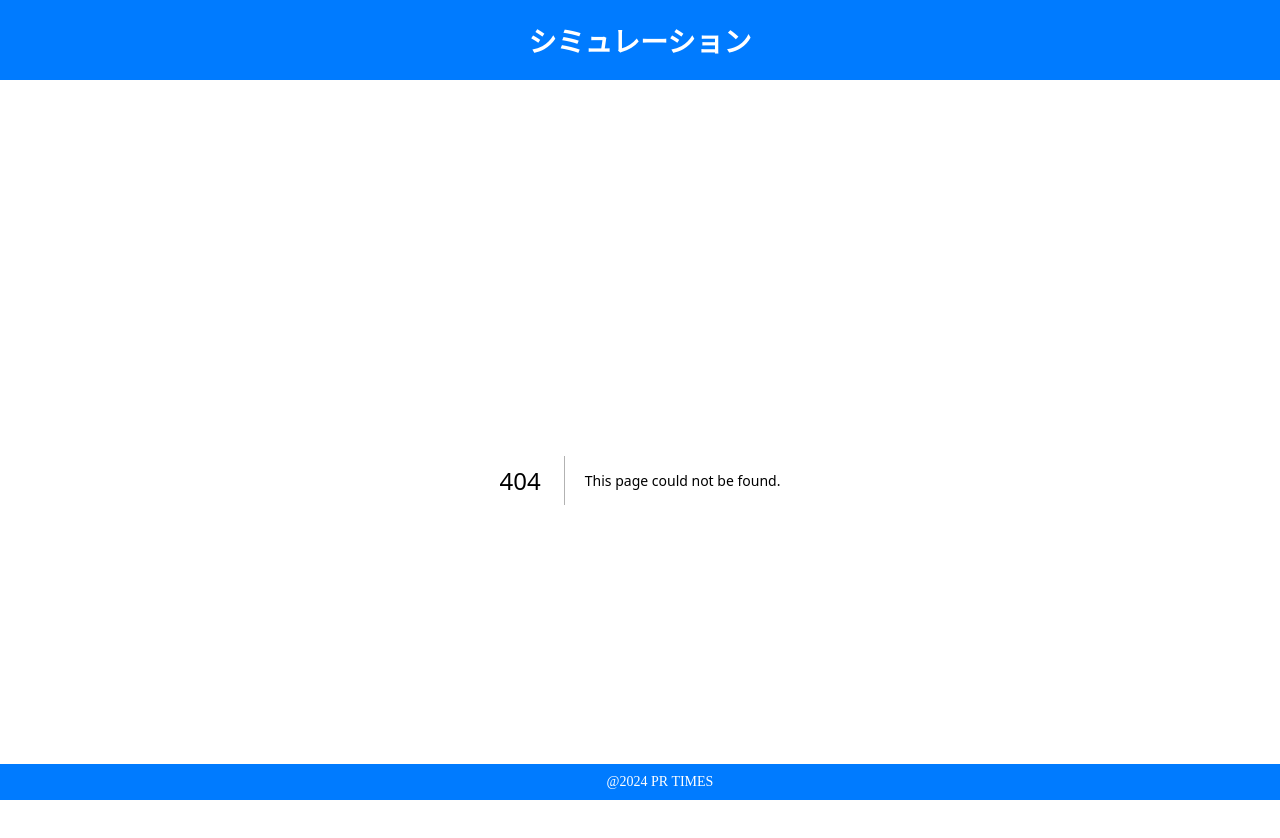
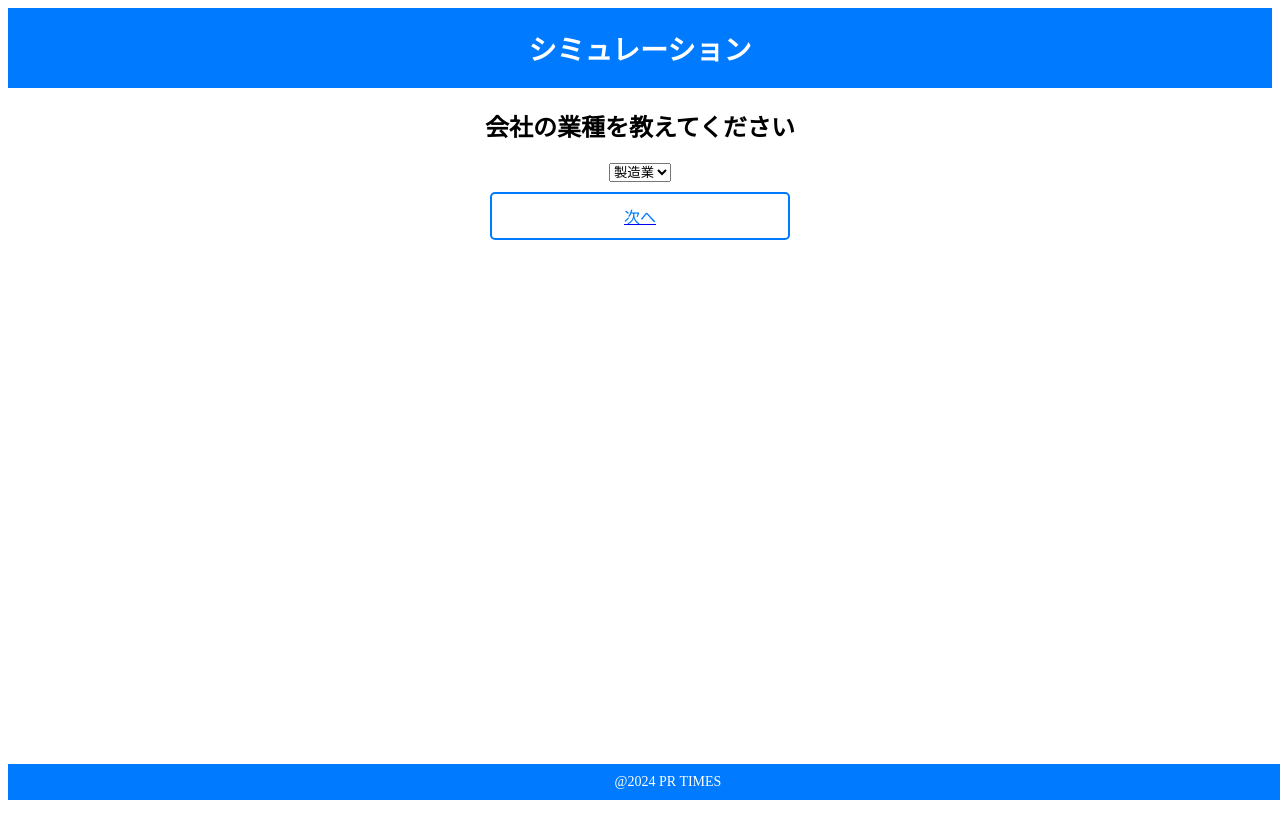
Before and after one commit to t38miwa/pr_times_app, a Next.js app: page /question_2 in a window 1280 px wide. Before the commit this address had no page. Shown: the top 838 px of the page. After the commit the page ends 800 px from the top, so only its background shows below. Built offline with nearby package versions, Linux system fonts and the light colour scheme.

Commit message:
result作成

```diff
--- a/app/question_1/page.tsx
+++ b/app/question_1/page.tsx
@@ -1,3 +1,5 @@
+import Link from "next/link";
+
 const Question_1 = () => {
     return (
         <div className="question-container">
@@ -7,6 +9,10 @@ const Question_1 = () => {
             <button>資本金5000万円以下</button>
             <button>資本金1億円以下</button>
             <button>資本金10億円以下</button>
+
+            <Link href={`/question_2`}>
+            <button>次へ</button>
+            </Link>
         </div>
     );
 }
--- /dev/null
+++ b/app/question_2/page.tsx
@@ -0,0 +1,21 @@
+import Link from 'next/link';
+const Question_2 = () => {
+    return (
+        <div className="question-container">
+            <h1>会社の業種を教えてください</h1>
+            <select>
+                <option>製造業</option>
+                <option>商社</option>
+                <option>金融業</option>
+                <option>IT業</option>
+                <option>建設業</option>
+            </select>
+
+            <Link href={`/question_3`}>
+            <button>次へ</button>
+            </Link>
+        </div>
+    );
+}
+
+export default Question_2;
```
Also changed, not shown: app/question_3/page.tsx (added, +20 -0 lines), app/question_4/page.tsx (added, +18 -0 lines), app/question_5/page.tsx (added, +19 -0 lines), app/result/page.tsx (added, +10 -0 lines).
